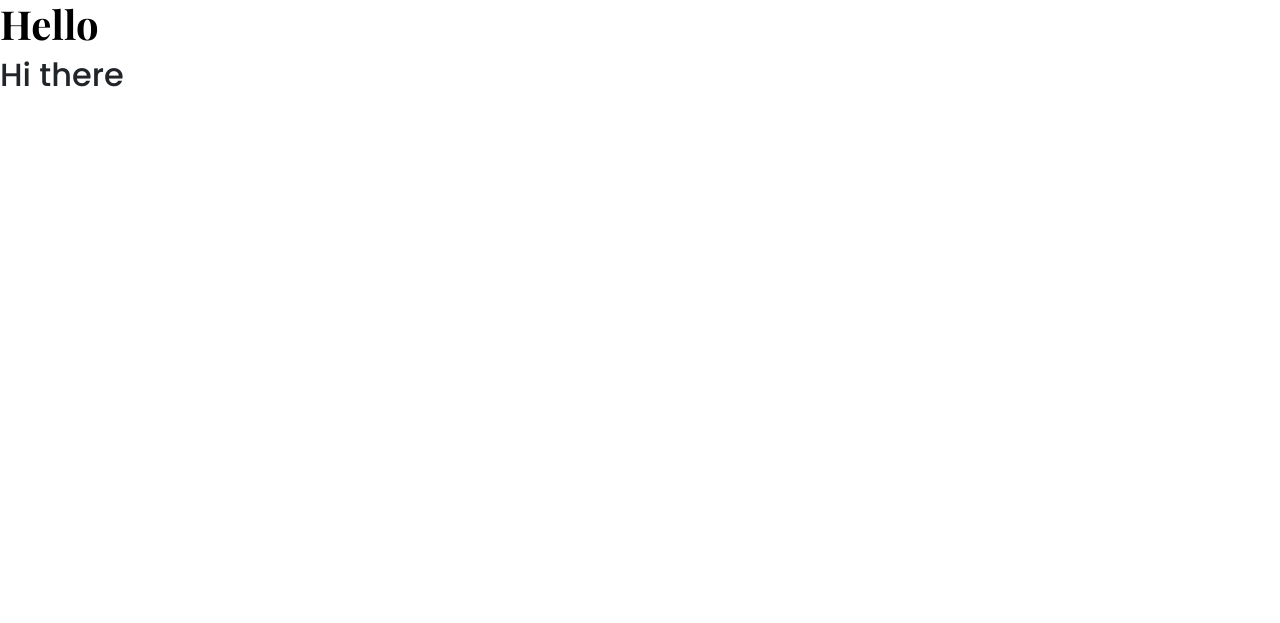
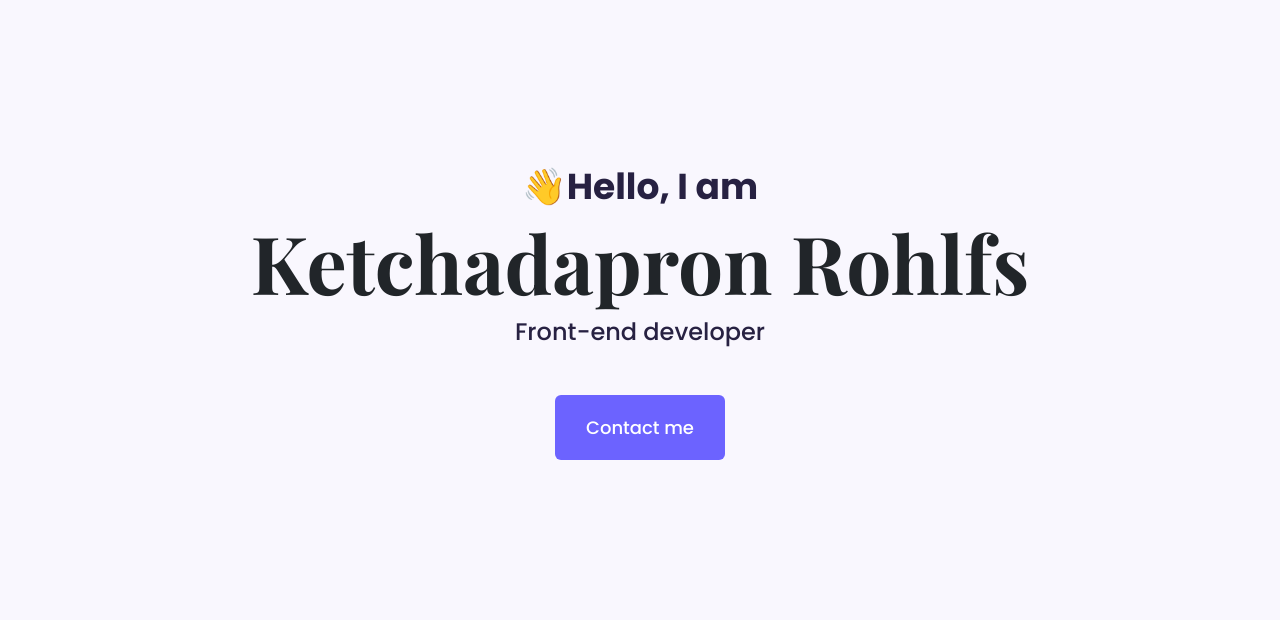
Before and after one commit to Ketchadaprons/portfolio-project, a plain HTML site: page index.html in a window 1280 px wide. Drawn offline with nearby package versions, Linux system fonts and the light colour scheme.

Commit message:
Updated main page CSS

```diff
--- a/index.html
+++ b/index.html
@@ -11,27 +11,30 @@
       integrity="sha384-KK94CHFLLe+nY2dmCWGMq91rCGa5gtU4mk92HdvYe+M/SXH301p5ILy+dN9+nJOZ"
       crossorigin="anonymous"
     />
-
     <script
       src="https://cdn.jsdelivr.net/npm/bootstrap@5.3.0-alpha3/dist/js/bootstrap.bundle.min.js"
       integrity="sha384-ENjdO4Dr2bkBIFxQpeoTz1HIcje39Wm4jDKdf19U8gI4ddQ3GYNS7NTKfAdVQSZe"
       crossorigin="anonymous"
     ></script>
+    <script
+      src="https://kit.fontawesome.com/a37d7bed27.js"
+      crossorigin="anonymous"
+    ></script>
+
     <link rel="preconnect" href="https://fonts.googleapis.com" />
     <link rel="preconnect" href="https://fonts.gstatic.com" crossorigin />
     <link
       href="https://fonts.googleapis.com/css2?family=Playfair+Display:wght@700&family=Poppins:wght@500;700&display=swap"
       rel="stylesheet"
     />
-    <script
-      src="https://kit.fontawesome.com/a37d7bed27.js"
-      crossorigin="anonymous"
-    ></script>
-
     <link rel="stylesheet" href="/styles/portfolio.css" />
   </head>
   <body>
-    <h1>Hello</h1>
-    <h2>Hi there</h2>
+    <div class="hero">
+      <p>👋Hello, I am</p>
+      <h1>Ketchadapron Rohlfs</h1>
+      <h2 class="mb-5">Front-end developer</h2>
+      <a class="btn btn-branding" href="#">Contact me</a>
+    </div>
   </body>
 </html>
--- a/styles/portfolio.css
+++ b/styles/portfolio.css
@@ -1,13 +1,50 @@
 /* font-family: 'Playfair Display', serif;
 font-family: 'Poppins', sans-serif; */
+:root {
+  --branding-color: #6c63ff;
+  --secondary-color: #f9f7fe;
+  --heading-font-family: "Playfair Display", serif;
+  --default-font-family: "Poppins", sans-serif;
+}
+body {
+  font-family: var(--default-font-family);
+}
 
-body {
+h1,
+h2,
+h3,
+h4,
+h5,
+h6 {
+  font-family: var(--heading-font-family);
 }
 h1 {
-  color: black;
-  font-family: "Playfair Display", serif;
+  font-size: 80px;
   font-weight: bold;
 }
-h2 {
-  font-family: "Poppins", sans-serif;
+.hero {
+  text-align: center;
+  background: var(--secondary-color);
+  padding: 160px 20px;
 }
+.hero p {
+  font-weight: bold;
+  color: #272142;
+  font-size: 36px;
+  margin: 0;
+}
+
+.hero h2 {
+  font-family: var(--default-font-family);
+  font-weight: normal;
+  font-size: 24px;
+  color: #272142;
+}
+.btn-branding {
+  background: var(--branding-color);
+  border-radius: 4;
+  padding: 18px 30px;
+  color: white;
+  font-size: 18px;
+  line-height: 27px;
+}
```
